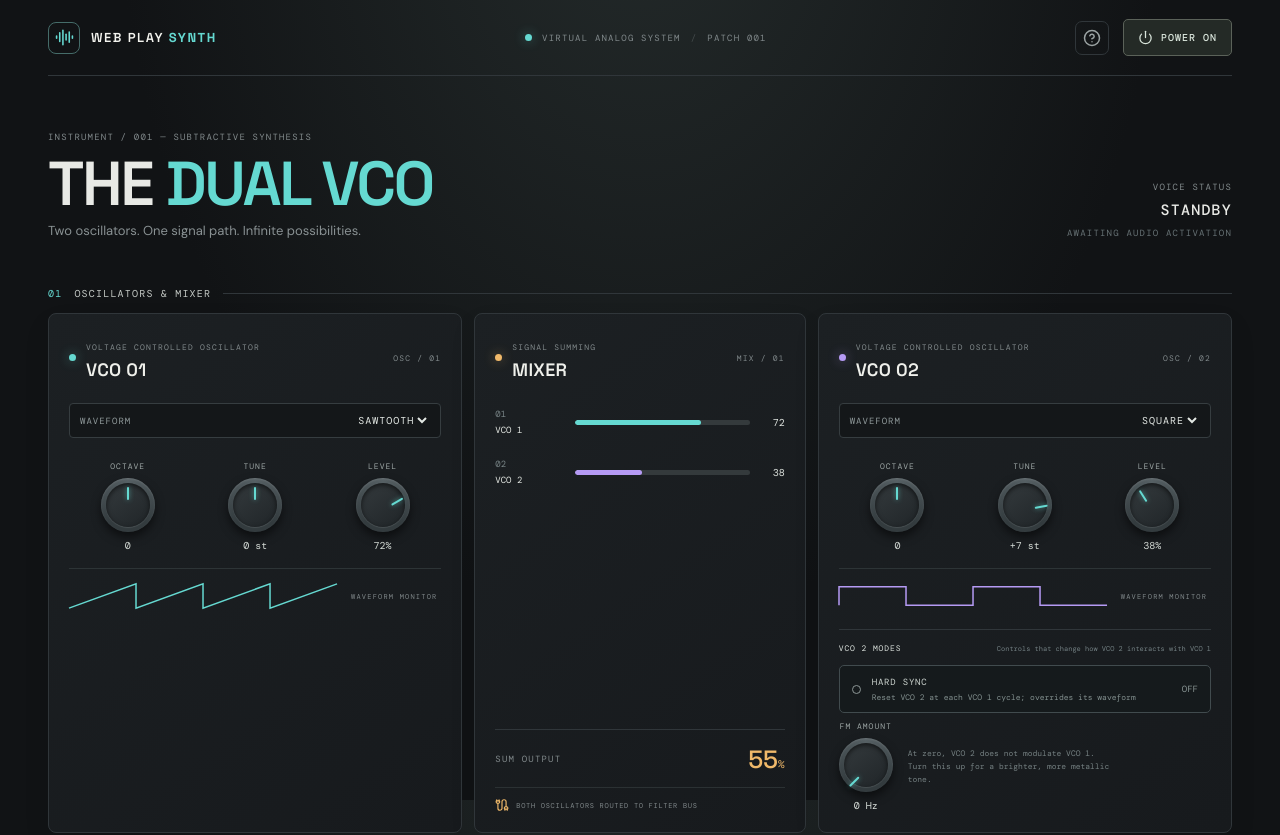
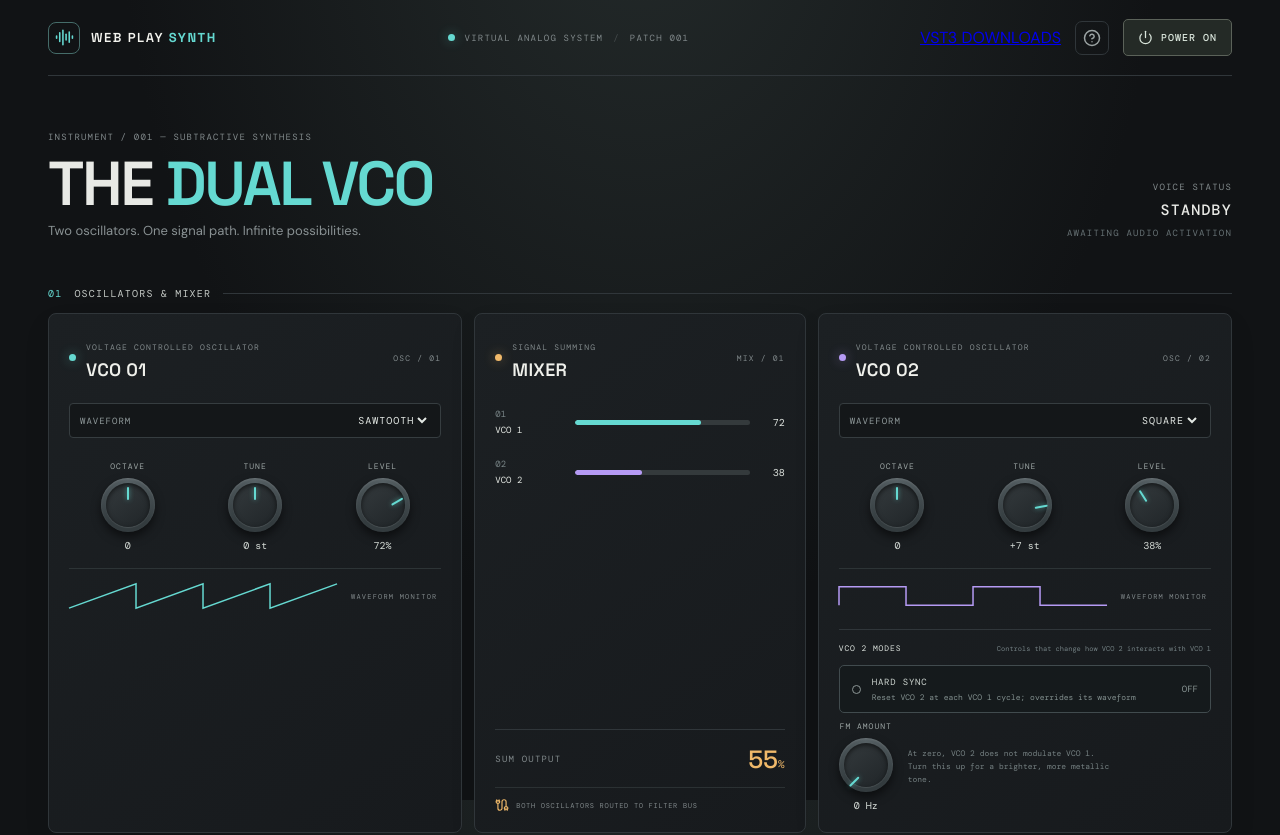
Before and after one commit to mintymelinda/web-play-synth, a React (Vite) app: page / in a window 1280 px wide. Shown: the top 835 px of the page. Built offline with nearby package versions, Linux system fonts and the light colour scheme.

Commit message:
Add a VST3 releases link to the synth webpage

```diff
--- a/src/App.tsx
+++ b/src/App.tsx
@@ -534,7 +534,7 @@ export default function App() {
     <header className="topbar">
       <a className="brand" href="#"><span className="brand-mark"><AudioLines size={19} /></span><span>WEB PLAY <b>SYNTH</b></span></a>
       <div className="topbar-center"><span className="status-dot" /> VIRTUAL ANALOG SYSTEM <span className="topbar-divider">/</span> PATCH 001</div>
-      <div className="top-actions"><button className="icon-button" aria-label="Help" onClick={() => setShowHelp(!showHelp)}><CircleHelp size={18} /></button><button className={`power-button ${powered ? "is-on" : ""}`} onClick={async () => { if (!powered) { await engine.current.start(); setPowered(true); } else { sourceNotes.current.clear(); engine.current.allNotesOff(); setHeld([]); } }}><Power size={15} /> {powered ? "AUDIO READY" : "POWER ON"}</button></div>
+      <div className="top-actions"><a className="download-link" href="https://github.com/mintymelinda/web-play-synth/releases" target="_blank" rel="noreferrer">VST3 DOWNLOADS</a><button className="icon-button" aria-label="Help" onClick={() => setShowHelp(!showHelp)}><CircleHelp size={18} /></button><button className={`power-button ${powered ? "is-on" : ""}`} onClick={async () => { if (!powered) { await engine.current.start(); setPowered(true); } else { sourceNotes.current.clear(); engine.current.allNotesOff(); setHeld([]); } }}><Power size={15} /> {powered ? "AUDIO READY" : "POWER ON"}</button></div>
     </header>
 
     <section className="hero">
```
